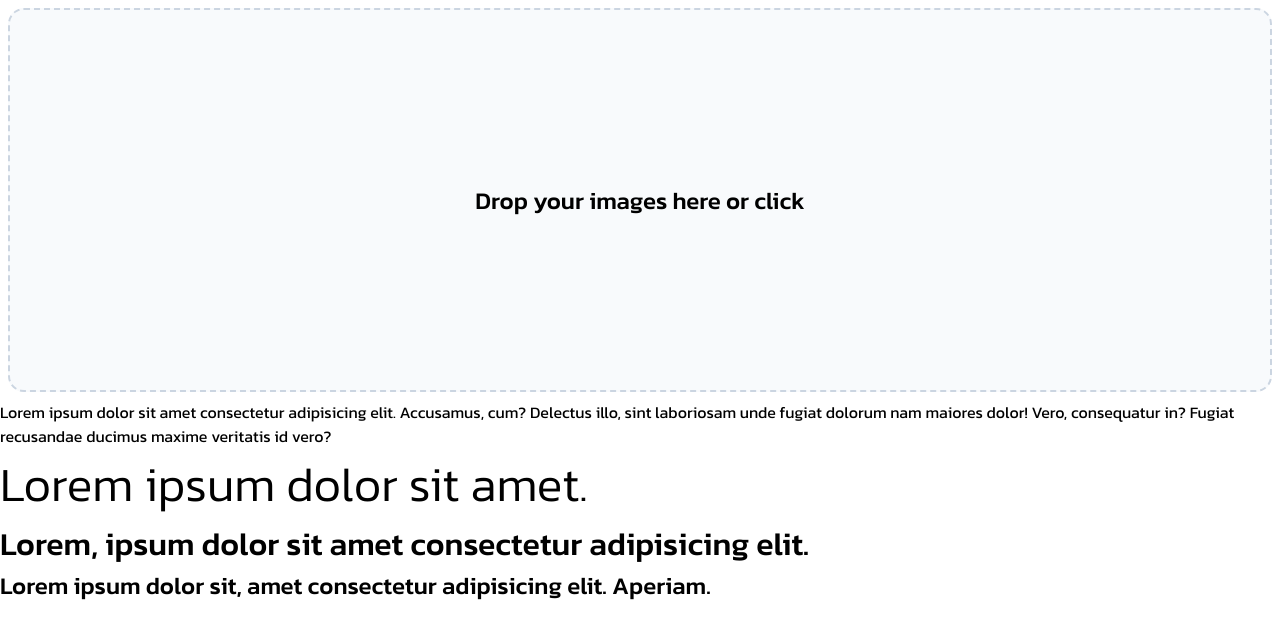
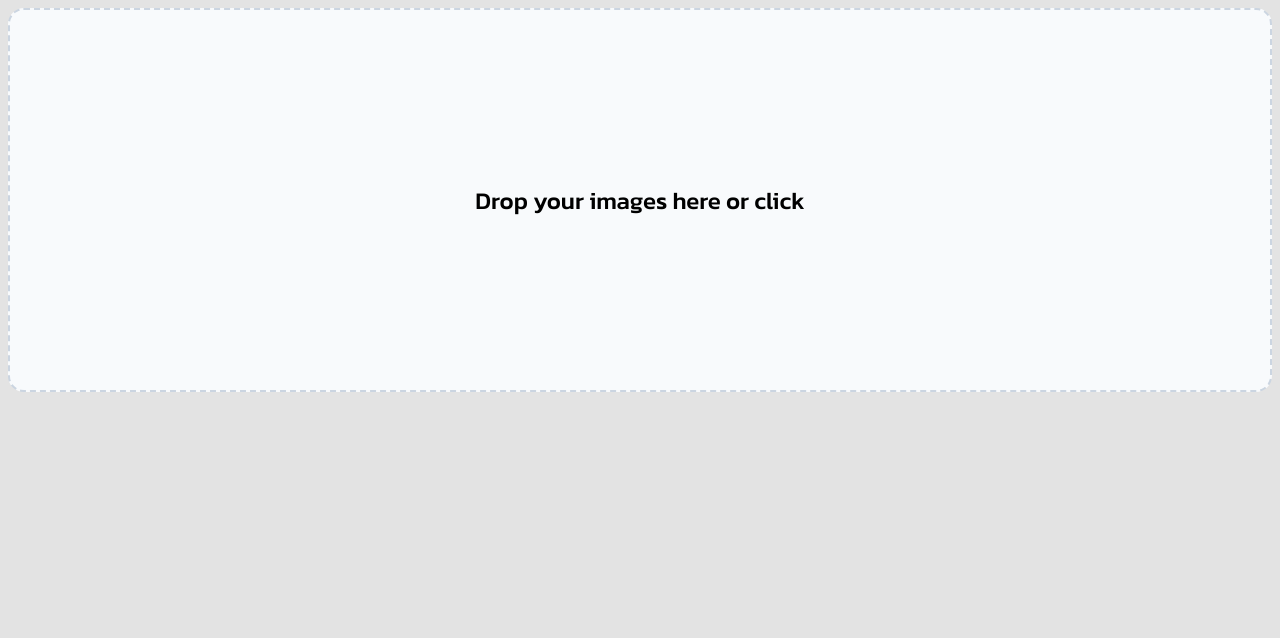
Before and after one commit to hungrysamurai/images_converter, a React (Vite) app: page / in a window 1280 px wide. Shown: the top 638 px of the page. Built offline with nearby package versions, Linux system fonts and the light colour scheme.

Commit message:
color vars

```diff
--- a/package.json
+++ b/package.json
@@ -11,7 +11,6 @@
   },
   "dependencies": {
     "@reduxjs/toolkit": "^1.9.5",
-    "nanoid": "^4.0.2",
     "react": "^18.2.0",
     "react-dom": "^18.2.0",
     "react-redux": "^8.1.2",
--- a/src/App.jsx
+++ b/src/App.jsx
@@ -2,17 +2,12 @@ import GlobalStyles from "./GlobalStyles";
 import ImagesUploadArea from "./components/ImagesUploadArea";
 
 function App() {
-
   return (
     <>
-    <GlobalStyles/>
-    <ImagesUploadArea/>
-    <p>Lorem ipsum dolor sit amet consectetur adipisicing elit. Accusamus, cum? Delectus illo, sint laboriosam unde fugiat dolorum nam maiores dolor! Vero, consequatur in? Fugiat recusandae ducimus maxime veritatis id vero?</p>
-    <h1>Lorem ipsum dolor sit amet.</h1>
-    <h2>Lorem, ipsum dolor sit amet consectetur adipisicing elit.</h2>
-    <h3>Lorem ipsum dolor sit, amet consectetur adipisicing elit. Aperiam.</h3>
+      <GlobalStyles />
+      <ImagesUploadArea />
     </>
-  )
+  );
 }
 
-export default App
+export default App;
--- a/src/GlobalStyles.jsx
+++ b/src/GlobalStyles.jsx
@@ -34,8 +34,26 @@ const GlobalStyles = createGlobalStyle`
 
   #root {
     --color-primary: #94d2bd;
+
+    --bg-container-gray: #E3E3E3;
+    --bg-light-gray: #F8F8F8;
+    --icon-gray: #9F9F9F;
+    --icon-disabled-gray: #F8F8F8;
+    --text-dark-gray: #373737;
+    --text-medium-gray: #9f9f9f;
+    --text-light-gray: #f8f8f8;
+
+    --format-color-jpeg:#011627;
+    --format-color-png:#1B8ACB;
+    --format-color-bmp:#FDFFFC;
+    --format-color-webp:#852236;
+    --format-color-tiff:#E71D36;
+    --format-color-gif:#2EC4B6;
+    --format-color-pdf:#FF9F1C;
+
     height: 100vh;
     width: 100vw;
+    background-color: var(--bg-container-gray);
   }
 `;
 
--- a/src/components/ImagesUploadArea.jsx
+++ b/src/components/ImagesUploadArea.jsx
@@ -1,10 +1,10 @@
-import styled from 'styled-components';
-import { useState } from 'react';
+import styled from "styled-components";
+import { useState } from "react";
 
-import { useDispatch } from 'react-redux';
-import { addRawImage } from '../store/slices/rawImages/rawImagesSlice';
+import { useDispatch } from "react-redux";
+import { addSourceFile } from "../store/slices/sourceFilesSlice/sourceFilesSlice";
 
-import { nanoid } from 'nanoid';
+import { checkFileType } from "../utils/checkFileType";
 
 const ImagesUploadArea = () => {
   // const rawImages = useSelector((state) => state.rawImages.rawFiles);
@@ -14,7 +14,7 @@ const ImagesUploadArea = () => {
   const [dragActive, setDragActive] = useState(false);
 
   // handle drag events
-  const handleDrag = function(e) {
+  const handleDrag = function (e) {
     e.preventDefault();
     e.stopPropagation();
 
@@ -26,7 +26,7 @@ const ImagesUploadArea = () => {
   };
 
   // triggers when file is dropped
-  const handleDrop = function(e) {
+  const handleDrop = function (e) {
     e.preventDefault();
     e.stopPropagation();
 
@@ -37,7 +37,7 @@ const ImagesUploadArea = () => {
   };
 
   // triggers when file is selected with click
-  const handleChange = function(e) {
+  const handleChange = function (e) {
     e.preventDefault();
     if (e.target.files.length !== 0) {
       handleFiles([...e.target.files]);
@@ -45,22 +45,13 @@ const ImagesUploadArea = () => {
   };
 
   const handleFiles = (files) => {
-
     for (let i = 0; i < files.length; i++) {
-      const {name, type, size} = files[i];
-       dispatch(
-        addRawImage({
-         URL: window.URL.createObjectURL(files[i]),
-         name,
-         type,
-         size,
-         id: nanoid()
-        })
-        )
+      if (checkFileType(files[i].type)) {
+        dispatch(addSourceFile(files[i]));
+      }
     }
     // revokeObjectUrl
-  }
-
+  };
 
   return (
     <StyledImagesUploadArea
@@ -73,37 +64,38 @@ const ImagesUploadArea = () => {
         id="input-file-upload"
         multiple={true}
         onChange={handleChange}
-      hidden/>
+        hidden
+      />
 
       <label
         id="file-upload-label"
         htmlFor="input-file-upload"
-      className={dragActive ? "drag-active" : "" }>
+        className={dragActive ? "drag-active" : ""}
+      >
         <div>
           <h3>Drop your images here or click</h3>
         </div>
       </label>
 
-      { dragActive &&
+      {dragActive && (
         <div
-        className='drag-placeholder'
+          className="drag-placeholder"
           onDragEnter={handleDrag}
           onDragLeave={handleDrag}
           onDragOver={handleDrag}
-        onDrop={handleDrop}>
-        </div>
-        }
-
+          onDrop={handleDrop}
+        ></div>
+      )}
     </StyledImagesUploadArea>
- )
-}
+  );
+};
 
 const StyledImagesUploadArea = styled.form`
   height: 50%;
   width: 100%;
   text-align: center;
   position: relative;
-  padding:0.5rem;
+  padding: 0.5rem;
   overflow: hidden;
 
   #file-upload-label {
@@ -138,7 +130,7 @@ const StyledImagesUploadArea = styled.form`
   .drag-placeholder {
     position: absolute;
     width: calc(100% - 1rem);
-    height:  calc(100% - 1rem);
+    height: calc(100% - 1rem);
     border-radius: 1rem;
     background-color: var(--color-primary);
     top: 0.5rem;
--- a/src/store/slices/rawImages/rawImagesSlice.js
+++ /dev/null
@@ -1,18 +0,0 @@
-import { createSlice } from "@reduxjs/toolkit";
-
-const initialState = {
- rawFiles: []
-}
-
-export const rawImagesSlice = createSlice({
- name: 'rawImages',
- initialState,
- reducers: {
-  addRawImage: (state, action) => {
-   state.rawFiles.push(action.payload);
-  },
- }
-})
-
-export const { addRawImage } = rawImagesSlice.actions;
-export default rawImagesSlice.reducer;
--- /dev/null
+++ b/src/store/slices/sourceFilesSlice/sourceFilesSlice.js
@@ -0,0 +1,31 @@
+import { createSlice } from "@reduxjs/toolkit";
+import { nanoid } from "@reduxjs/toolkit";
+
+const initialState = [];
+
+export const sourceFilesSlice = createSlice({
+  name: "sourceFiles",
+  initialState,
+  reducers: {
+    addSourceFile: {
+      prepare: (file) => {
+        const { name, type, size } = file;
+        return {
+          payload: {
+            URL: window.URL.createObjectURL(file),
+            name,
+            type,
+            size,
+            id: nanoid(),
+          },
+        };
+      },
+      reducer: (state, action) => {
+        state.push(action.payload);
+      },
+    },
+  },
+});
+
+export const { addSourceFile } = sourceFilesSlice.actions;
+export default sourceFilesSlice.reducer;
--- a/src/store/store.js
+++ b/src/store/store.js
@@ -1,9 +1,9 @@
-import { configureStore } from '@reduxjs/toolkit';
+import { configureStore } from "@reduxjs/toolkit";
 
-import rawImagesReducer from './slices/rawImages/rawImagesSlice';
+import sourceFilesReducer from "./slices/sourceFilesSlice/sourceFilesSlice";
 
 export const store = configureStore({
- reducer: {
-  rawImages: rawImagesReducer
- }
-})
+  reducer: {
+    sourceFiles: sourceFilesReducer,
+  },
+});
--- /dev/null
+++ b/src/utils/checkFileType.js
@@ -0,0 +1,13 @@
+const validTypes = [
+  "application/pdf",
+  "image/webp",
+  "image/bmp",
+  "image/gif",
+  "image/jpeg",
+  "image/png",
+  "image/tiff",
+];
+
+export const checkFileType = (type) => {
+  return validTypes.some((t) => type === t);
+};
```
Also changed, not shown: src/components/ActionsPanel.jsx (added), src/components/ImagesDownloadArea.jsx (added), 1 other file (tests, documents, lock files or other folders). Lines whose indentation alone changed are shown as unchanged.
